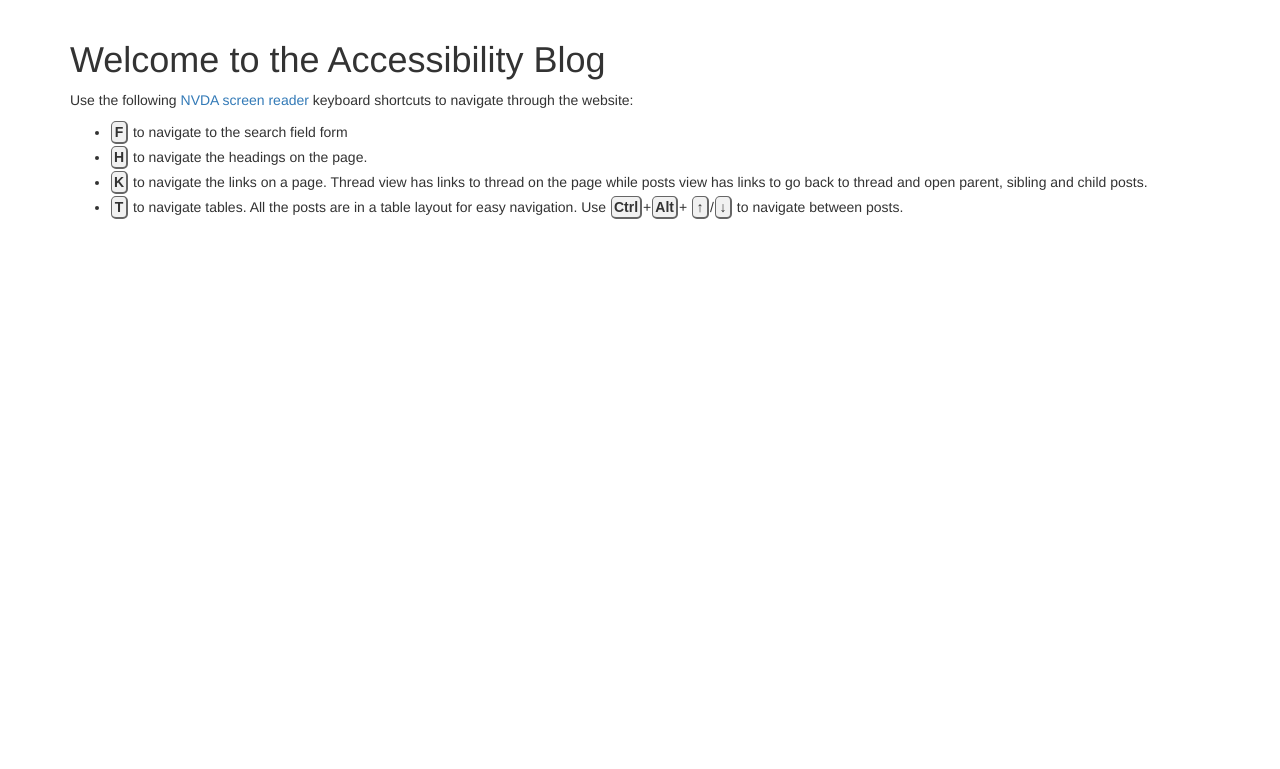
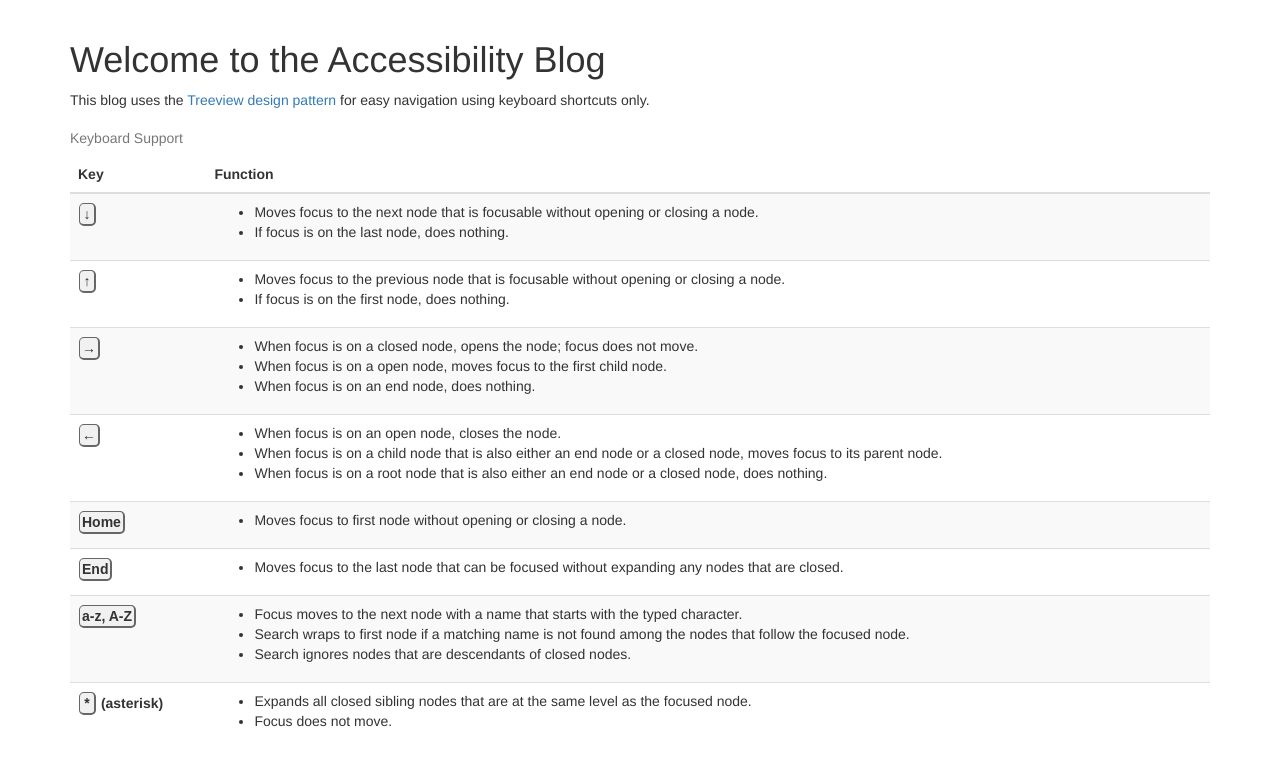
Before and after one commit to rmodi6/accessible-forums, a Flask app: page /help in a window 1280 px wide. Shown: the part 52-821 px from the top of the page. Before the commit the page ends 271 px from the top, so only its background shows below. Run offline with Flask 2, Linux system fonts and the light colour scheme; some libraries are stand-ins or nearby versions.

Commit message:
Updated the help section

```diff
--- a/app/templates/help.html
+++ b/app/templates/help.html
@@ -2,24 +2,105 @@
 {% block app_content %}
     <h1>Welcome to the Accessibility Blog</h1>
     <p>
-        Use the following <a href="https://www.nvaccess.org/">NVDA screen reader</a>
-        keyboard shortcuts to navigate through the website:
+        This blog uses the
+        <a href="https://www.w3.org/TR/wai-aria-practices-1.1/examples/treeview/treeview-2/treeview-2a.html">
+            Treeview design pattern
+        </a> for easy navigation using keyboard shortcuts only.
     </p>
-    <ul>
-        <li>
-            <span class="keycap">F</span> to navigate to the search field form
-        </li>
-        <li>
-            <span class="keycap">H</span> to navigate the headings on the page.
-        </li>
-        <li>
-            <span class="keycap">K</span> to navigate the links on a page. Thread view has links to thread on the page
-            while posts view has links to go back to thread and open parent, sibling and child posts.
-        </li>
-        <li>
-            <span class="keycap">T</span> to navigate tables. All the posts are in a table layout for easy navigation.
-            Use <span class="keycap">Ctrl</span>+<span class="keycap">Alt</span>+
-            <span class="keycap">↑</span>/<span class="keycap">↓</span> to navigate between posts.
-        </li>
-    </ul>
+    <table class="table table-hover table-striped">
+        <caption>Keyboard Support</caption>
+        <thead>
+        <tr>
+            <th scope="col">
+                Key
+            </th>
+            <th scope="col">
+                Function
+            </th>
+        </tr>
+        </thead>
+
+        <tbody>
+        <tr data-test-id="key-down-arrow">
+            <th><span class="keycap">↓</span></th>
+            <td>
+                <ul>
+                    <li>Moves focus to the next node that is focusable without opening or closing a node.</li>
+                    <li>If focus is on the last node, does nothing.</li>
+                </ul>
+            </td>
+        </tr>
+        <tr data-test-id="key-up-arrow">
+            <th><span class="keycap">↑</span></th>
+            <td>
+                <ul>
+                    <li>Moves focus to the previous node that is focusable without opening or closing a node.</li>
+                    <li>If focus is on the first node, does nothing.</li>
+                </ul>
+            </td>
+        </tr>
+        <tr data-test-id="key-right-arrow">
+            <th><span class="keycap">→</span></th>
+            <td>
+                <ul>
+                    <li>When focus is on a closed node, opens the node; focus does not move.</li>
+                    <li>When focus is on a open node, moves focus to the first child node.</li>
+                    <li>When focus is on an end node, does nothing.</li>
+                </ul>
+            </td>
+        </tr>
+        <tr data-test-id="key-left-arrow">
+            <th><span class="keycap">←</span></th>
+            <td>
+                <ul>
+                    <li>When focus is on an open node, closes the node.</li>
+                    <li>When focus is on a child node that is also either an end node or a closed node, moves focus to
+                        its parent node.
+                    </li>
+                    <li>When focus is on a root node that is also either an end node or a closed node, does nothing.
+                    </li>
+                </ul>
+            </td>
+        </tr>
+        <tr data-test-id="key-home">
+            <th><span class="keycap">Home</span></th>
+            <td>
+                <ul>
+                    <li>Moves focus to first node without opening or closing a node.</li>
+                </ul>
+            </td>
+        </tr>
+        <tr data-test-id="key-end">
+            <th><span class="keycap">End</span></th>
+            <td>
+                <ul>
+                    <li>Moves focus to the last node that can be focused without expanding any nodes that are closed.</li>
+                </ul>
+            </td>
+        </tr>
+        <tr data-test-id="key-character">
+            <th><span class="keycap">a-z, A-Z</span></th>
+            <td>
+                <ul>
+                    <li>Focus moves to the next node with a name that starts with the typed character.</li>
+                    <li>Search wraps to first node if a matching name is not found among the nodes that follow the
+                        focused node.
+                    </li>
+                    <li>Search ignores nodes that are descendants of closed nodes.</li>
+                </ul>
+            </td>
+        </tr>
+        <tr data-test-id="key-asterisk">
+            <th>
+                <span class="keycap">*</span> (asterisk)
+            </th>
+            <td>
+                <ul>
+                    <li>Expands all closed sibling nodes that are at the same level as the focused node.</li>
+                    <li>Focus does not move.</li>
+                </ul>
+            </td>
+        </tr>
+        </tbody>
+    </table>
 {% endblock %}
```
